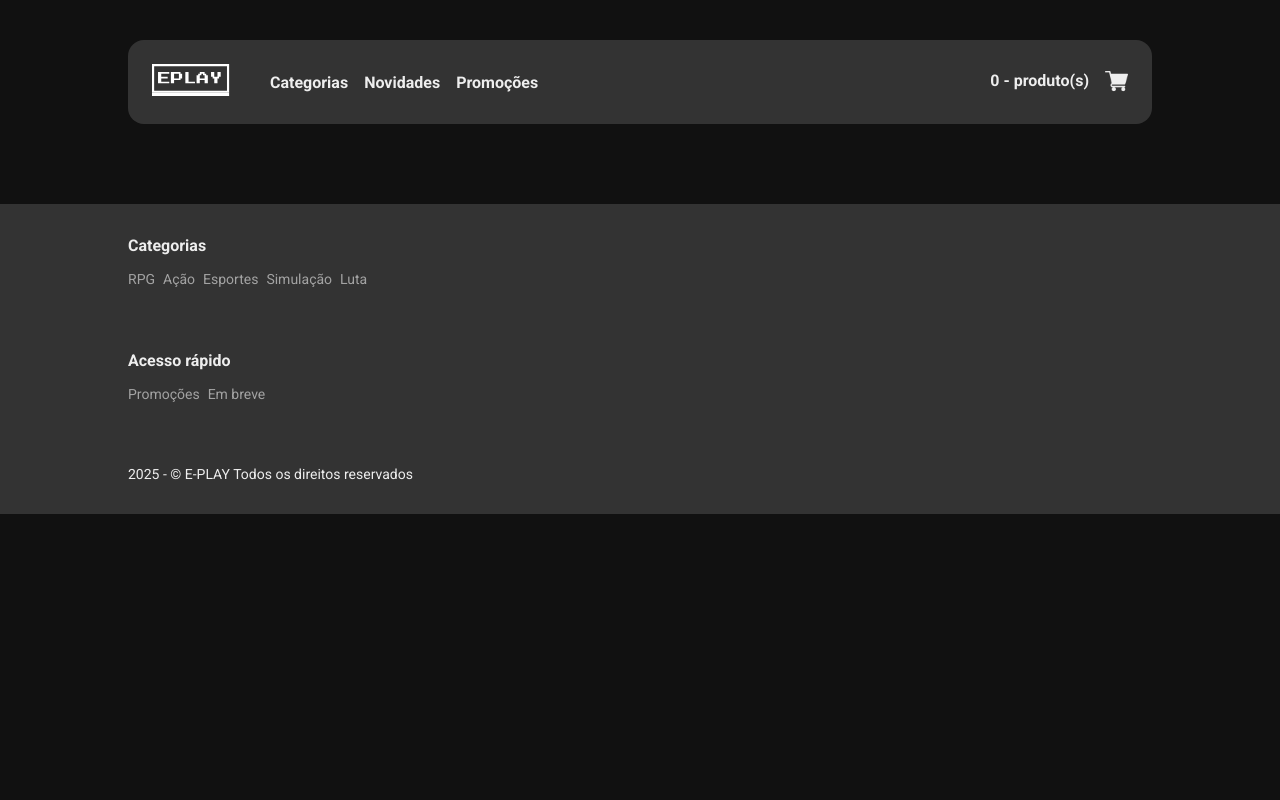
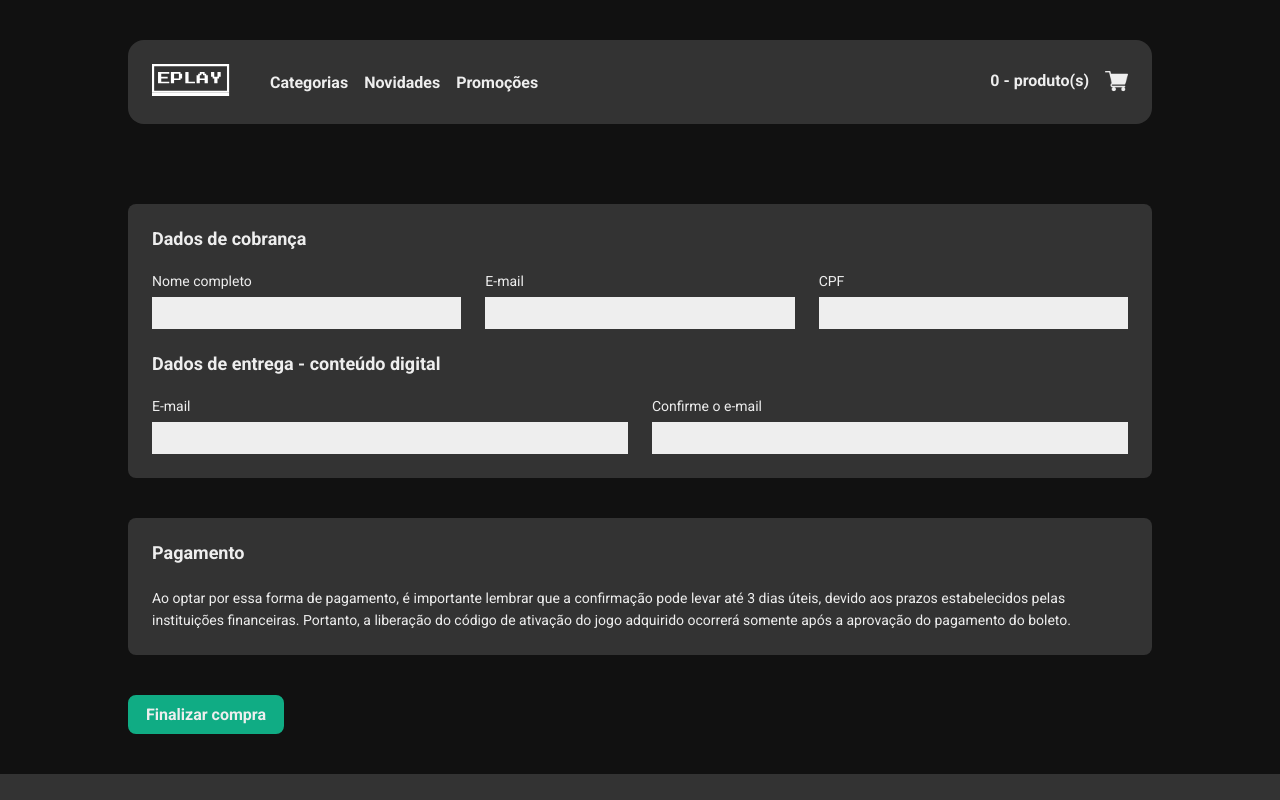
Before and after one commit to Yuri-Romeu/eplay, a React (Create React App) app: page /checkout in a window 1280 px wide. Shown: the top 800 px of the page. Built offline with nearby package versions, Linux system fonts and the light colour scheme.

Commit message:
criação da pagina de checkout

```diff
--- /dev/null
+++ b/src/components/Card/index.tsx
@@ -0,0 +1,17 @@
+import { Container } from './styles';
+
+type Props = {
+  children: JSX.Element;
+  title: string;
+};
+
+const Card = ({ children, title }: Props) => {
+  return (
+    <Container>
+      <h2>{title}</h2>
+      {children}
+    </Container>
+  );
+};
+
+export default Card;
--- /dev/null
+++ b/src/components/Card/styles.ts
@@ -0,0 +1,26 @@
+import styled from 'styled-components';
+import { Cores } from '../../styles';
+
+export const Container = styled.div`
+  border-radius: 8px;
+  background-color: ${Cores.cinza};
+  padding: 24px;
+  margin-bottom: 40px;
+
+  h2,
+  h3 {
+    font-size: 18px;
+    font-weight: bold;
+    color: ${Cores.branca};
+    margin-bottom: 24px;
+  }
+
+  .margin-top {
+    margin-top: 24px;
+  }
+
+  p {
+    font-size: 14px;
+    line-height: 22px;
+  }
+`;
--- a/src/components/Footer/styles.ts
+++ b/src/components/Footer/styles.ts
@@ -6,6 +6,7 @@
   background-color: ${Cores.cinza};
   padding: 32px 0;
   font-size: 14px;
+  margin-top: 40px;
 `;
 
 export const SectionTitle = styled.h4`
--- /dev/null
+++ b/src/pages/Checkout/index.tsx
@@ -0,0 +1,58 @@
+import Button from '../../components/Button';
+import Card from '../../components/Card';
+import { InputGroup, Row } from './styles';
+
+const Checkout = () => {
+  return (
+    <div className="container">
+      <Card title="Dados de cobrança">
+        <>
+          <Row>
+            <InputGroup>
+              <label htmlFor="fullName">Nome completo</label>
+              <input id="fullName" type="text" />
+            </InputGroup>
+
+            <InputGroup>
+              <label htmlFor="email">E-mail</label>
+              <input id="email" type="email" />
+            </InputGroup>
+
+            <InputGroup>
+              <label htmlFor="cpf">CPF</label>
+              <input id="cpf" type="text" />
+            </InputGroup>
+          </Row>
+          <h3 className="margin-top">Dados de entrega - conteúdo digital</h3>
+          <Row>
+            <InputGroup>
+              <label htmlFor="deliveryEmail">E-mail</label>
+              <input id="deliveryEmail" type="email" />
+            </InputGroup>
+
+            <InputGroup>
+              <label htmlFor="confirmDeliveryEmail">Confirme o e-mail</label>
+              <input id="confirmDeliveryEmail" type="email" />
+            </InputGroup>
+          </Row>
+        </>
+      </Card>
+      <Card title="Pagamento">
+        <div>
+          <p>
+            Ao optar por essa forma de pagamento, é importante lembrar que a
+            confirmação pode levar até 3 dias úteis, devido aos prazos
+            estabelecidos pelas instituições financeiras. Portanto, a liberação
+            do código de ativação do jogo adquirido ocorrerá somente após a
+            aprovação do pagamento do boleto.
+          </p>
+        </div>
+      </Card>
+      <Button type="button" title="Clique aqui para finalizar a compra">
+        Finalizar compra
+      </Button>
+    </div>
+  );
+};
+
+export default Checkout;
--- /dev/null
+++ b/src/pages/Checkout/styles.ts
@@ -0,0 +1,26 @@
+import styled from 'styled-components';
+import { Cores } from '../../styles';
+
+export const Row = styled.div`
+  display: flex;
+  column-gap: 24px;
+`;
+
+export const InputGroup = styled.div`
+  flex: auto;
+
+  label {
+    font-size: 14px;
+    margin-bottom: 8px;
+    display: block;
+  }
+
+  input {
+    background-color: ${Cores.branca};
+    height: 32px;
+    padding: 0 8px;
+    border: 1px solid ${Cores.branca};
+    padding: 0 8px;
+    width: 100%;
+  }
+`;
--- a/src/routes.tsx
+++ b/src/routes.tsx
@@ -3,6 +3,7 @@
 import Home from './pages/Home';
 import Categories from './pages/Categories';
 import Product from './pages/Product';
+import Checkout from './pages/Checkout';
 
 const Rotas = () => {
   return (
@@ -10,6 +11,7 @@
       <Route path="/" element={<Home />} />
       <Route path="/categories" element={<Categories />} />
       <Route path="/product/:id" element={<Product />} />
+      <Route path="/checkout" element={<Checkout />} />
     </Routes>
   );
 };
```
